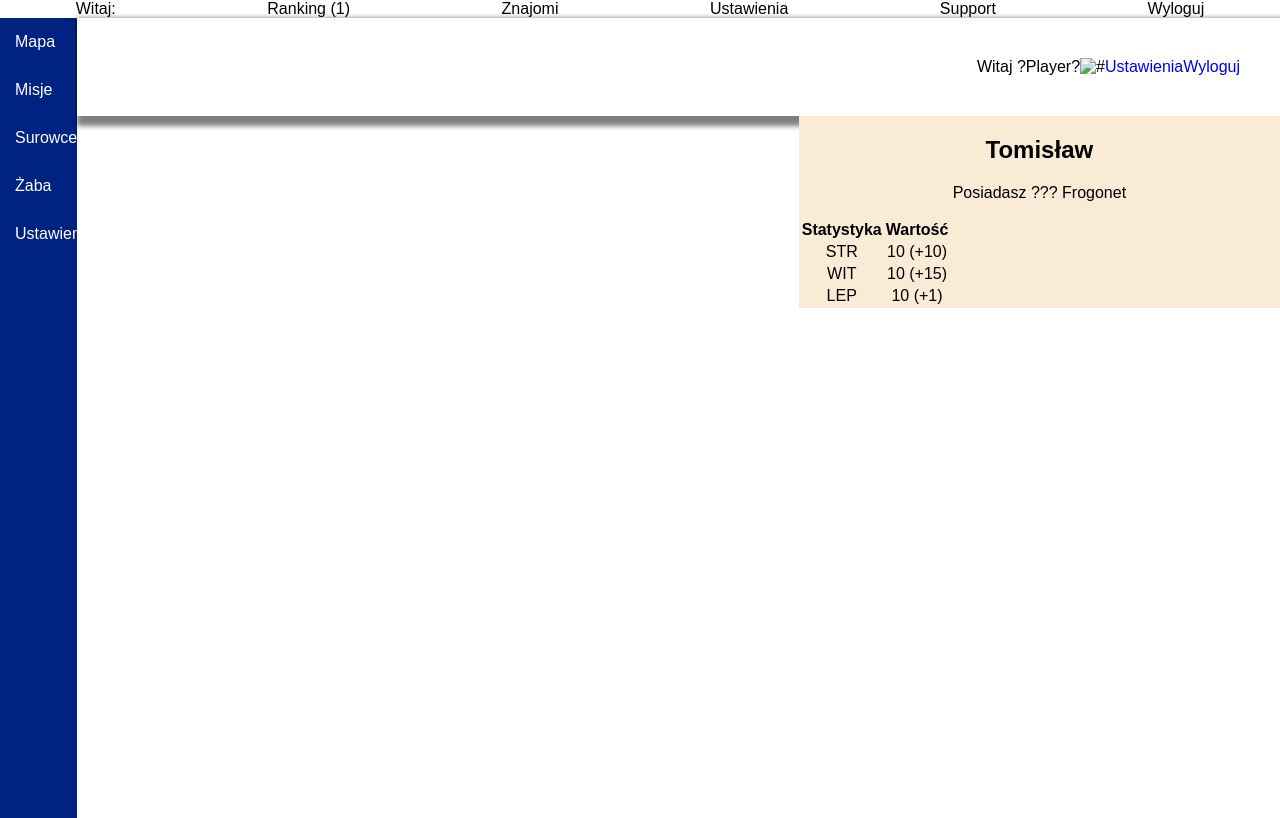
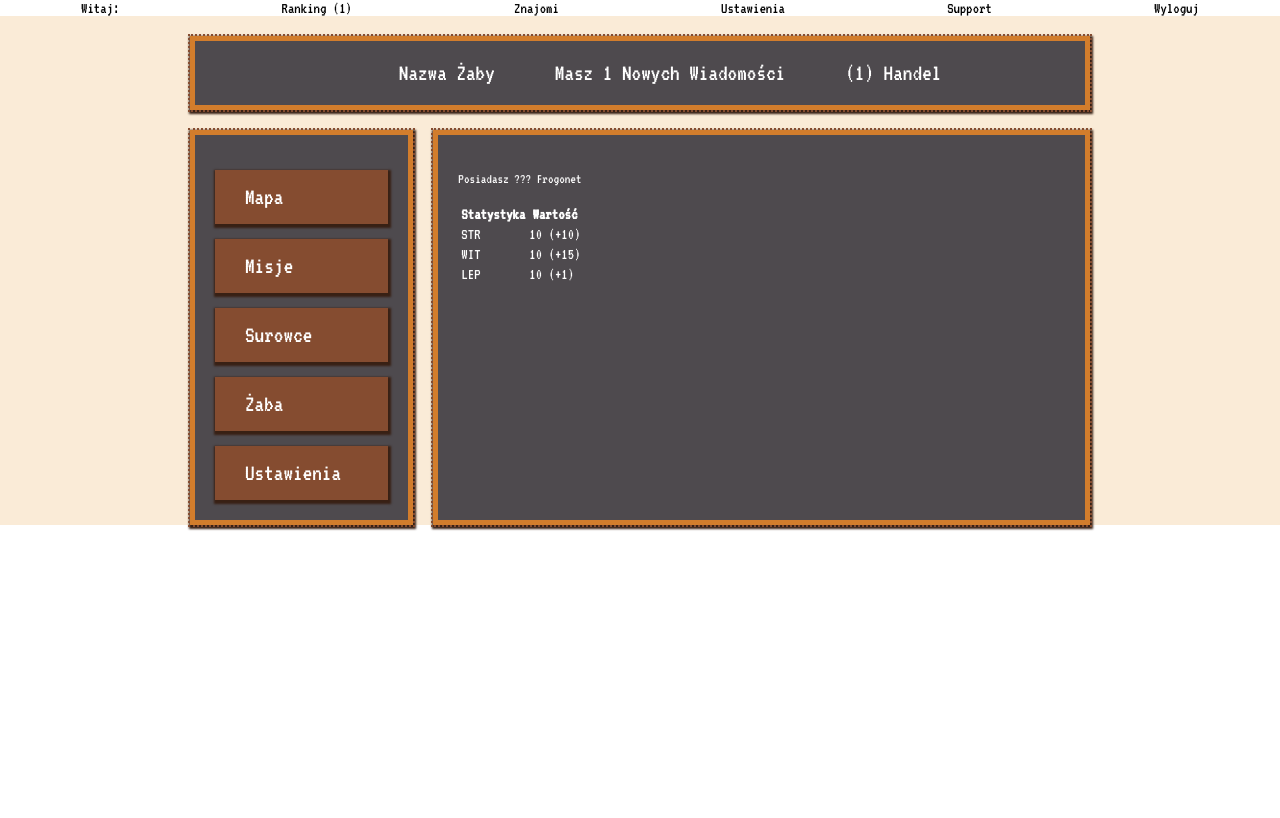
Before and after one commit to Dosztosz/frogterra, a PHP site: page /main.php in a window 1280 px wide. After the commit the page ends 531 px from the top, so only its background shows below. Run offline with PHP 8.4, Linux system fonts and the light colour scheme.

Commit message:
graphical update

```diff
--- a/head.php
+++ b/head.php
@@ -3,5 +3,6 @@
     <meta http-equiv="X-UA-Compatible" content="IE=edge">
     <meta name="viewport" content="width=device-width, initial-scale=1.0">
     <link rel="stylesheet" href="style.css">
+    <link rel="stylesheet" type="text/css" href="//fonts.googleapis.com/css?family=VT323" />
     <title>Document</title>
 </head>
--- a/main.php
+++ b/main.php
@@ -13,25 +13,24 @@
         </ul>
     </div>
     <div class="container">
-        <div class="navbar">
+        <div class="hp-bar">
             <ul>
-                <li><a>Mapa</a></li>
-                <li><a>Misje</a></li>
-                <li><a>Surowce</a></li>
-                <li><a>Żaba</a></li>
-                <li><a>Ustawienia</a></li>
+                <li>Nazwa Żaby</li>
+                <li>Masz 1 Nowych Wiadomości</li>
+                <li>(1) Handel</li>
             </ul>
         </div>
         <div class="main">
-            <div class="info-bar">
+            <div class="navbar">
                 <ul>
-                    <li>Witaj ?Player?</li>
-                    <li><img src="#" alt="#"></li>
-                    <li><a href="#">Ustawienia</a></li>
-                    <li><a href="#">Wyloguj</a></li>
+                    <li><a>Mapa</a></li>
+                    <li><a>Misje</a></li>
+                    <li><a>Surowce</a></li>
+                    <li><a>Żaba</a></li>
+                    <li><a>Ustawienia</a></li>
                 </ul>
             </div>
-            <div class="content">
+            <div class="menu">
                 <div class="row">
                     <div class="frog-pic">
                         <div class="background"></div>
@@ -39,7 +38,6 @@
                         <div class="armor"></div>
                     </div>
                     <div class="statistics">
-                        <h2>Tomisław</h2>
                         <div class="currency">
                             <p>Posiadasz ??? Frogonet</p>
                         </div>
--- a/style.css
+++ b/style.css
@@ -1,7 +1,52 @@
+h1 {
+  font-family: VT323;
+  font-size: 24px;
+  font-style: normal;
+  font-variant: normal;
+  font-weight: 700;
+  line-height: 26.4px;
+}
+
+h3 {
+  font-family: VT323;
+  font-size: 14px;
+  font-style: normal;
+  font-variant: normal;
+  font-weight: 700;
+  line-height: 15.4px;
+}
+
+p {
+  font-family: VT323;
+  font-size: 14px;
+  font-style: normal;
+  font-variant: normal;
+  font-weight: 400;
+  line-height: 20px;
+}
+
+blockquote {
+  font-family: VT323;
+  font-size: 21px;
+  font-style: normal;
+  font-variant: normal;
+  font-weight: 400;
+  line-height: 30px;
+}
+
+pre {
+  font-family: VT323;
+  font-size: 13px;
+  font-style: normal;
+  font-variant: normal;
+  font-weight: 400;
+  line-height: 18.5714px;
+}
+
 body {
   margin: 0;
   padding: 0;
-  font-family: 'Poppins',sans-serif;
+  font-family: "VT323";
 }
 
 ul {
@@ -26,21 +71,19 @@ form {
   width: 400px;
   background-color: rgba(255, 255, 255, 0.13);
   position: absolute;
-  -webkit-transform: translate(-50%, -50%);
-          transform: translate(-50%, -50%);
+  transform: translate(-50%, -50%);
   top: 50%;
   left: 50%;
   border-radius: 10px;
   -webkit-backdrop-filter: blur(10px);
           backdrop-filter: blur(10px);
   border: 2px solid rgba(255, 255, 255, 0.1);
-  -webkit-box-shadow: 0 0 40px rgba(8, 7, 16, 0.6);
-          box-shadow: 0 0 40px rgba(8, 7, 16, 0.6);
+  box-shadow: 0 0 40px rgba(8, 7, 16, 0.6);
   padding: 50px 35px;
 }
 
 form * {
-  font-family: 'Poppins',sans-serif;
+  font-family: "Poppins", sans-serif;
   color: #ffffff;
   letter-spacing: 0.5px;
   outline: none;
@@ -59,15 +102,11 @@ input {
   font-weight: 300;
 }
 
-::-webkit-input-placeholder {
+::-moz-placeholder {
   color: #e5e5e5;
 }
 
 :-ms-input-placeholder {
-  color: #e5e5e5;
-}
-
-::-ms-input-placeholder {
   color: #e5e5e5;
 }
 
@@ -88,80 +127,70 @@ button {
 }
 
 .infos ul {
-  display: -webkit-box;
-  display: -ms-flexbox;
   display: flex;
-  -ms-flex-pack: distribute;
-      justify-content: space-around;
+  justify-content: space-around;
   list-style: none;
 }
 
 .container {
-  display: -webkit-box;
-  display: -ms-flexbox;
   display: flex;
-  -webkit-box-orient: horizontal;
-  -webkit-box-direction: normal;
-      -ms-flex-direction: row;
-          flex-direction: row;
+  justify-content: center;
+  align-items: center;
+  flex-wrap: wrap;
+  background-color: antiquewhite;
 }
-
-.container .navbar {
-  width: 6%;
-  height: 100vh;
-  background-color: #002280;
-  font-size: 1rem;
+.container .hp-bar {
+  margin: 20px;
+  padding: 20px;
+  width: 850px;
+  background-color: #4e4a4e;
+  border: 5px solid #d27d2c;
+  outline: 2px dotted #854c30;
+  box-shadow: 1px 2px 2px 2px #382014;
+}
+.container .hp-bar ul {
+  display: flex;
+  justify-content: center;
+}
+.container .hp-bar ul li {
+  margin-left: 60px;
+  font-size: 1.5rem;
+  color: white;
+}
+.container .main {
+  width: 900px;
+  display: flex;
+  justify-content: center;
+}
+.container .main .navbar {
+  width: 200px;
+  padding: 20px;
   text-align: left;
   color: white;
+  background-color: #4e4a4e;
+  border: 5px solid #d27d2c;
+  outline: 2px dotted #854c30;
+  box-shadow: 1px 2px 2px 2px #382014;
 }
-
-.container .navbar li {
-  -webkit-transition: 0.3s;
-  transition: 0.3s;
-  padding: 15px;
+.container .main .navbar li {
+  font-size: 1.5rem;
+  transition: 0.2s;
+  padding: 15px 30px 15px 30px;
+  margin: 15px 0px 0px 0px;
+  background-color: #854c30;
+  box-shadow: 1px 2px 2px 2px #382014;
 }
-
-.container .navbar li:hover {
-  background-color: #2249b4;
+.container .main .navbar li:hover {
+  background-color: #d27d2c;
+  box-shadow: 1px 2px 2px 2px #854f1b;
 }
-
-.container .main {
-  width: 95%;
-  height: 100vh;
-}
-
-.container .main .info-bar {
-  padding: 40px;
-  -webkit-box-shadow: 5px 5px 5px 5px rgba(0, 0, 0, 0.5);
-          box-shadow: 5px 5px 5px 5px rgba(0, 0, 0, 0.5);
-}
-
-.container .main .info-bar ul {
-  display: -webkit-box;
-  display: -ms-flexbox;
-  display: flex;
-  -webkit-box-pack: right;
-      -ms-flex-pack: right;
-          justify-content: right;
-}
-
-.content .row {
-  display: -webkit-box;
-  display: -ms-flexbox;
-  display: flex;
-  -webkit-box-orient: horizontal;
-  -webkit-box-direction: normal;
-      -ms-flex-direction: row;
-          flex-direction: row;
-}
-
-.content .row .frog-pic {
-  width: 60%;
-}
-
-.content .row .statistics {
-  background-color: antiquewhite;
-  width: 40%;
-  text-align: center;
-}
-/*# sourceMappingURL=style.css.map */
+.container .main .menu {
+  margin-left: 20px;
+  width: 700px;
+  padding: 20px;
+  background-color: #4e4a4e;
+  border: 5px solid #d27d2c;
+  outline: 2px dotted #854c30;
+  box-shadow: 1px 2px 2px 2px #382014;
+  color: white;
+}/*# sourceMappingURL=style.css.map */
--- a/style.scss
+++ b/style.scss
@@ -1,7 +1,9 @@
+h1 { font-family: VT323; font-size: 24px; font-style: normal; font-variant: normal; font-weight: 700; line-height: 26.4px; } h3 { font-family: VT323; font-size: 14px; font-style: normal; font-variant: normal; font-weight: 700; line-height: 15.4px; } p { font-family: VT323; font-size: 14px; font-style: normal; font-variant: normal; font-weight: 400; line-height: 20px; } blockquote { font-family: VT323; font-size: 21px; font-style: normal; font-variant: normal; font-weight: 400; line-height: 30px; } pre { font-family: VT323; font-size: 13px; font-style: normal; font-variant: normal; font-weight: 400; line-height: 18.5714px; }
+
 body{
     margin: 0;
     padding: 0;
-    font-family: 'Poppins',sans-serif;
+    font-family: 'VT323';
 }
 //global statements
 ul{
@@ -74,6 +76,7 @@ button{
 
 //Main area
 
+//upper menu
 .infos{
     ul{
         display: flex;
@@ -83,50 +86,67 @@ button{
 
 }
 
+//content
 .container{
     display: flex;
-    flex-direction: row;
-    .navbar{
-        width: 6%;
-        height: 100vh;
-        background-color: rgb(0, 34, 128);
-        font-size: 1rem;
-        text-align: left;
-        color: white;
-        li{
-            transition: 0.3s;
-            padding: 15px;
-            &:hover{
-                background-color: rgb(34, 73, 180);
+    justify-content: center;
+    align-items: center;
+    flex-wrap: wrap;
+    background-color: antiquewhite;
+    .hp-bar{
+        margin: 20px;
+        padding: 20px;
+        width: 850px;
+        background-color: #4e4a4e;
+        border: 5px solid #d27d2c;
+        outline: 2px dotted #854c30;
+        box-shadow: 1px 2px 2px 2px #382014;
+        ul{
+            display: flex;
+            justify-content: center;
+            li{
+                margin-left: 60px;
+                font-size: 1.5rem;
+                color:white;
             }
         }
     }
     .main{
-        width: 95%;
-        height: 100vh;
-        .info-bar{
-            padding: 40px;
-            box-shadow: 5px 5px 5px 5px rgba(0, 0, 0, 0.5);
-            ul{
-                display: flex;
-                justify-content: right;
+        width: 900px;
+        display: flex;
+        justify-content: center;
+        .navbar{
+            width: 200px;
+            padding: 20px;
+            text-align: left;
+            color: white;
+            background-color: #4e4a4e;
+            border: 5px solid #d27d2c;
+            outline: 2px dotted #854c30;
+            box-shadow: 1px 2px 2px 2px #382014;
+            li{
+                font-size: 1.5rem;
+                transition: 0.2s;
+                padding: 15px 30px 15px 30px;
+                margin: 15px 0px 0px 0px;
+                background-color: #854c30;
+                box-shadow: 1px 2px 2px 2px #382014;
+                &:hover{
+                    background-color: #d27d2c;
+                    box-shadow: 1px 2px 2px 2px #854f1b;
+                }
             }
+
+        }
+        .menu {
+            margin-left: 20px;
+            width: 700px;
+            padding: 20px;
+            background-color: #4e4a4e;
+            border: 5px solid #d27d2c;
+            outline: 2px dotted #854c30;
+            box-shadow: 1px 2px 2px 2px #382014;
+            color: white;
         }
     }
 }
-
-
-.content{
-    .row{
-        display: flex;
-        flex-direction: row;
-        .frog-pic{
-            width: 60%;
-        }
-        .statistics{
-            background-color: antiquewhite;
-            width: 40%;
-            text-align: center;
-        }
-    }
-}
```
Also changed, not shown: OFL.txt (added, +93 -0 lines), VT323-Regular.ttf (added), 1 other file.
